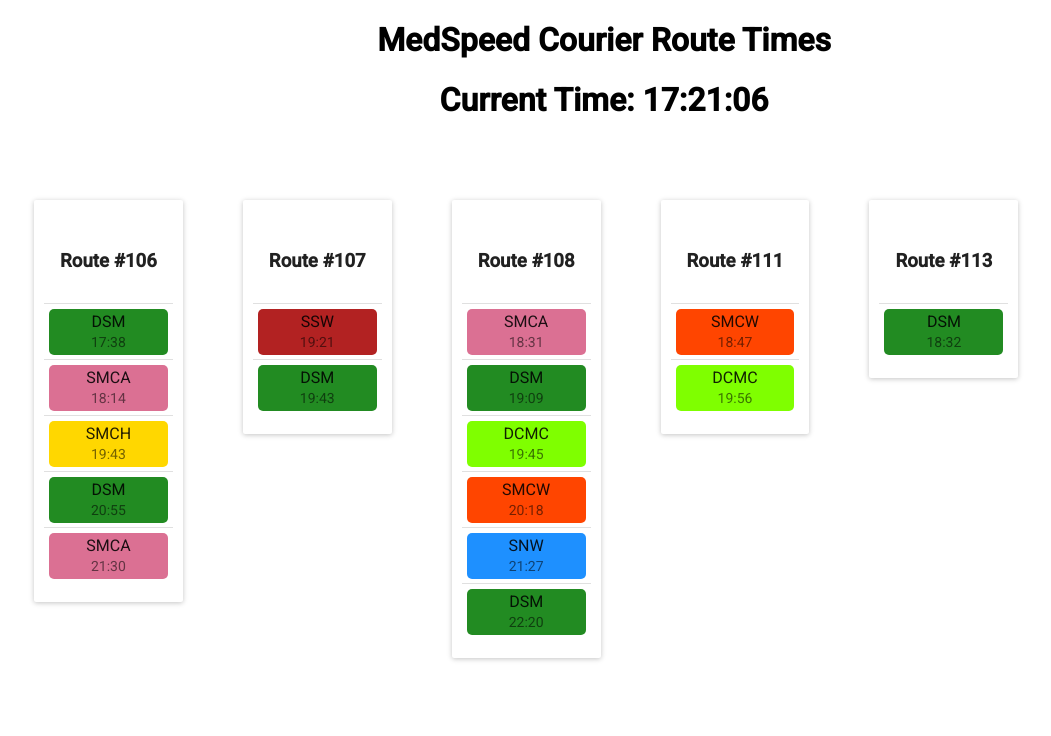
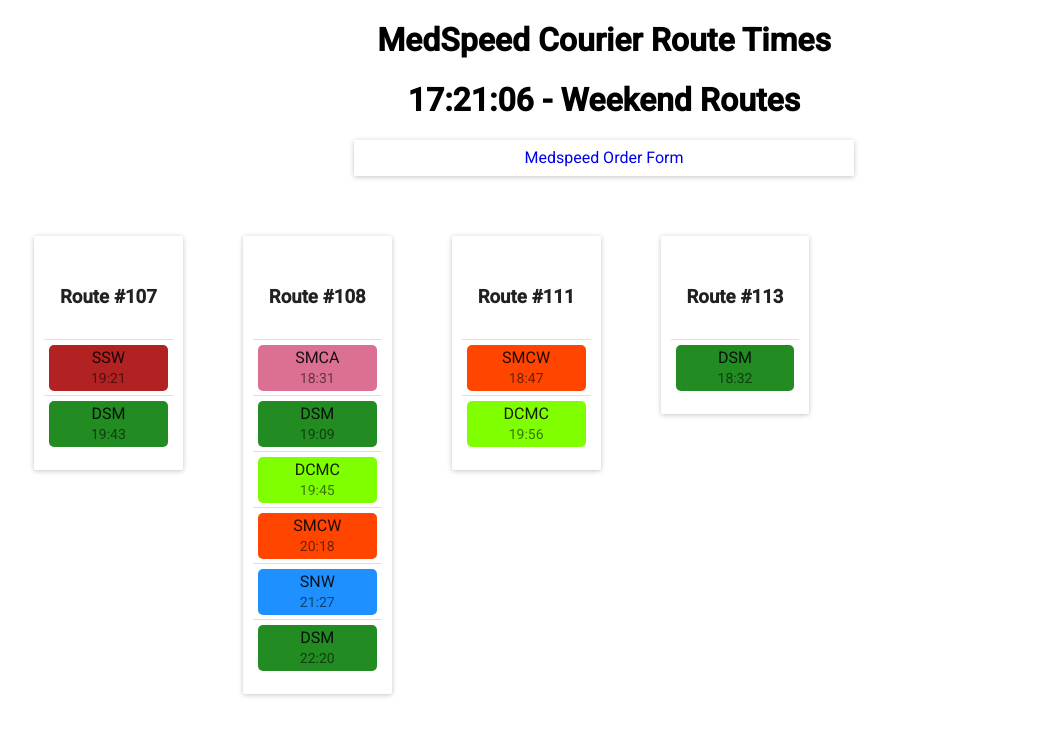
Before and after one commit to vpicone/BloodbankPal, a React (Create React App) app: page / in a window 1280 px wide. Shown: the top 736 px of the page, without its empty margins (36-1087 px from the left). Built offline with nearby package versions, Linux system fonts and the light colour scheme; what react-tap-event-plugin would draw is missing.

Commit message:
Add weekend functionality, update data, add order button

```diff
--- a/src/App.js
+++ b/src/App.js
@@ -5,6 +5,7 @@
 import MuiThemeProvider from 'material-ui/styles/MuiThemeProvider';
 import routeData from './routeData';
 import TitleBar from './TitleBar';
+import OrderButton from './OrderButton';
 injectTapEventPlugin();
 
 
@@ -32,21 +33,23 @@
     });
   }
 
-
-
   render() {
 
     const currentTimeString = this.state.currentTime.toLocaleTimeString('en-US', { hour12: false }).replace(/:/g,'');
+    const isWeekend = (this.state.currentTime.getDay() === 0 || this.state.currentTime.getDay() === 6);
 
     return (
       <div className="App">
         <MuiThemeProvider>
           <div>
-            <TitleBar currentTime = {this.state.currentTime} />
+            <TitleBar currentTime = {this.state.currentTime} isWeekend = {isWeekend} />
+            <OrderButton />
+            {/*This Should be it's own component*/}
             {routeData.map( (route, index) => (
               <Route currentTimeString={currentTimeString}
                      route={route}
                      key={index}
+                     isWeekend={isWeekend}
               />
             ))}
           </div>
--- /dev/null
+++ b/src/OrderButton.js
@@ -0,0 +1,15 @@
+import React from 'react';
+import RaisedButton from 'material-ui/RaisedButton';
+
+const style = {
+    width: '500px',
+    margin: 'auto',
+}
+
+const OrderButton = () => {
+    return (
+        <RaisedButton style={style} href='https://seton.medspeed.com/order/start'>Medspeed Order Form</RaisedButton>
+    )
+}
+
+export default OrderButton
--- a/src/Route.js
+++ b/src/Route.js
@@ -19,7 +19,7 @@
     borderRadius: '5px'
 }
 
-function routeComplete(stops, time){
+function routeIncomplete(stops, time){
         let completed = [];
         completed = stops.map(element => {
             if (element.arrivalTime > time)
@@ -28,7 +28,7 @@
                 return true;
         });
 
-        return (completed.indexOf(false) !== -1)
+        return (completed.includes(false))
     }
 
 
@@ -37,7 +37,8 @@
     constructor(props) {
         super(props);
         this.state = {
-
+            destinations: this.props.route.destinations,
+            completed: false,
         }
     }
 
@@ -52,12 +53,11 @@
     }
 
 
+    render() {
 
-
-    render() {
         return (
             <div className='Route'>
-                 {routeComplete(this.props.route.destinations, this.props.currentTimeString.slice(0,4)) ?
+                 {routeIncomplete(this.props.route.destinations, this.props.currentTimeString.slice(0,4)) && (this.props.route.weekendRoute === this.props.isWeekend) ?
                     <Card style = {liststyle}>
                         <List>
                             <ListItem><h3>Route #{this.props.route.routeNumber}</h3></ListItem>
@@ -77,7 +77,8 @@
                                     </div>
                                 ))}
                         </List>
-                    </Card> : ''}
+                    </Card>
+                 : ''}
             </div>
         );
     }
--- a/src/TitleBar.js
+++ b/src/TitleBar.js
@@ -4,7 +4,10 @@
     return (
         <div>
             <h1>MedSpeed Courier Route Times</h1>
-            <h1>Current Time: {props.currentTime.toLocaleTimeString('en-US', { hour12: false })}</h1>
+            <h1>{props.currentTime.toLocaleTimeString('en-US', { hour12: false })}
+                {props.isWeekend ? ' - Weekend Routes' : ' - Weekday Routes'}
+            </h1>
+
         </div>
     )
 }
--- a/src/routeData.js
+++ b/src/routeData.js
@@ -1,6 +1,7 @@
 const routeData = [
   {
     routeNumber: '101',
+    weekendRoute: false,
     destinations: [
                     { hospital:'SMCA', arrivalTime:'0619'},
                     { hospital:'DSM', arrivalTime:'0717' },
@@ -13,6 +14,7 @@
   },
   {
     routeNumber: '103',
+    weekendRoute: false,
     destinations: [
                     { hospital:'SMCA', arrivalTime:'0626'},
                     { hospital:'SMCH', arrivalTime:'0751' },
@@ -26,6 +28,7 @@
   },
   {
     routeNumber: '104',
+    weekendRoute: false,
     destinations: [
                     { hospital:'SMCA', arrivalTime:'1400'},
                     { hospital:'DSM', arrivalTime:'1436' },
@@ -35,6 +38,7 @@
   },
   {
     routeNumber: '105',
+    weekendRoute: false,
     destinations: [
                     { hospital:'SMCA', arrivalTime:'1300'},
                     { hospital:'DSM', arrivalTime:'1340' },
@@ -42,6 +46,7 @@
   },
   {
     routeNumber: '106',
+    weekendRoute: false,
     destinations: [
                     { hospital:'SMCA', arrivalTime:'1414'},
                     { hospital:'DSM', arrivalTime:'1441' },
@@ -50,11 +55,11 @@
                     { hospital:'SMCA', arrivalTime:'1814'},
                     { hospital:'SMCH', arrivalTime:'1943' },
                     { hospital:'DSM', arrivalTime:'2055' },
-                    { hospital:'SMCA', arrivalTime:'2130' },
                   ]
   },
   {
     routeNumber: '107',
+    weekendRoute: true,
     destinations: [
                     { hospital:'SSW', arrivalTime:'1921'},
                     { hospital:'DSM', arrivalTime:'1943' },
@@ -62,6 +67,7 @@
   },
   {
     routeNumber: '108',
+    weekendRoute: true,
     destinations: [
                     { hospital:'DCMC', arrivalTime:'1654'},
                     { hospital:'SMCA', arrivalTime:'1831' },
@@ -74,6 +80,7 @@
   },
   {
     routeNumber: '110',
+    weekendRoute: true,
     destinations: [
                     { hospital:'SMCA', arrivalTime:'0618'},
                     { hospital:'SMCW', arrivalTime:'0707' },
@@ -83,6 +90,7 @@
   },
   {
     routeNumber: '111',
+    weekendRoute: true,
     destinations: [
                     { hospital:'SMCA', arrivalTime:'1414'},
                     { hospital:'DSM', arrivalTime:'1434' },
@@ -93,6 +101,7 @@
   },
   {
     routeNumber: '113',
+    weekendRoute: true,
     destinations: [
                     { hospital:'SMCA', arrivalTime:'1720'},
                     { hospital:'DSM', arrivalTime:'1832' },
```
